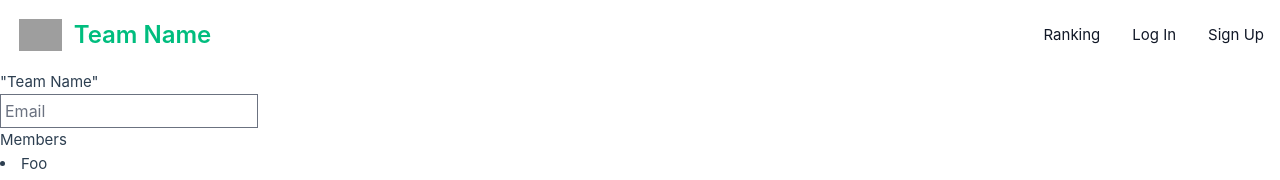
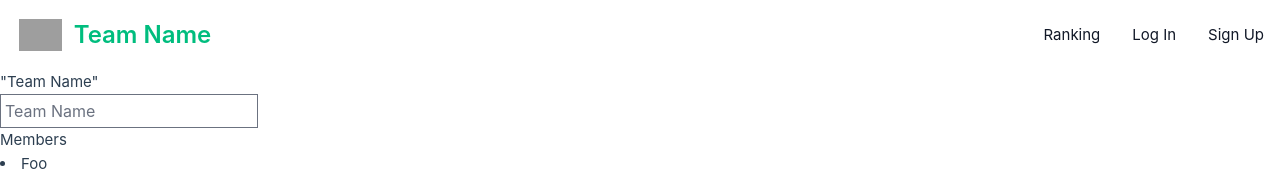
Before and after one commit to Baptiste-Madelaine/ProjetVueJS, a Vue app: page /settings in a window 1280 px wide. Shown: the top 180 px of the page. Built offline with nearby package versions, Linux system fonts and the light colour scheme; grey boxes are pictures that could not be loaded.

Commit message:
Small Fixing

```diff
--- a/src/views/SettingsView.vue
+++ b/src/views/SettingsView.vue
@@ -1,7 +1,7 @@
 <script setup>
     import { ref } from 'vue';
     import NavBar from '@/components/NavBar.vue';
-    import { getTeam } from '../models/teams'
+    import useTeam from '../composables/useTeam'
     import { useRouter } from 'vue-router';
     import { useUserStore } from '@/stores/user'
     import { storeToRefs } from 'pinia';
@@ -18,7 +18,7 @@
     <div>
         <p> </p>
         <h1> "Team Name"</h1>
-        <input class="text-black p-1" type="text" placeholder="Email" v-model="email" required>
+        <input class="text-black p-1" type="text" placeholder="Team Name" v-model="email" required>
 
         <h1> Members </h1>
         <li v-for="item in items">
--- a/src/views/SignUpView.vue
+++ b/src/views/SignUpView.vue
@@ -1,6 +1,6 @@
 <script setup>
     import { ref } from "vue"
-    import  useUser  from '@/composables/useUser.js'
+    import  { signUp, signIn }  from '../models/users.js'
     import { useRouter } from 'vue-router';
     import { useUserStore } from '@/stores/user'
     import { storeToRefs } from 'pinia';
@@ -10,7 +10,6 @@
     const { id, name} = storeToRefs(userStore);
     const { isLogged } = userStore;
 
-    const { signUp } = useUser();
 
     const route = useRouter()
 
```
